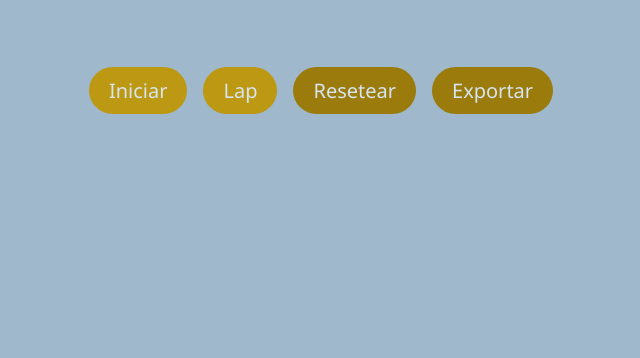
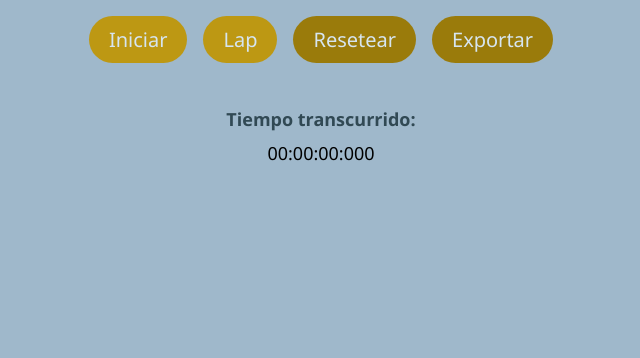
Before and after one commit to YourFriendlyADC/Cronometer, a plain HTML site: page index.html in a window 1280 px wide. Shown: the part 442-800 px from the top of the page, without its empty margins (319-959 px from the left). Drawn offline with Linux system fonts and the light colour scheme.

Commit message:
Update index.html

```diff
--- a/index.html
+++ b/index.html
@@ -22,7 +22,15 @@
       <button class="button" id="reset">Resetear</button>
       <a class="button" id="export" download="laps.csv">Exportar</a>
     </div>
+    <div>
+      <br>
+      <br>
+      <div>
+        <h1 style="font-size: 18px;">Tiempo transcurrido:</h1>
+        <div id="timer1" style="font-size: 18px;"> 00:00:00:000</div>
+      </div>
+    </div>
 
     <script src="scripts.js"></script>
-  </body>
+</body>
 </html>
```
